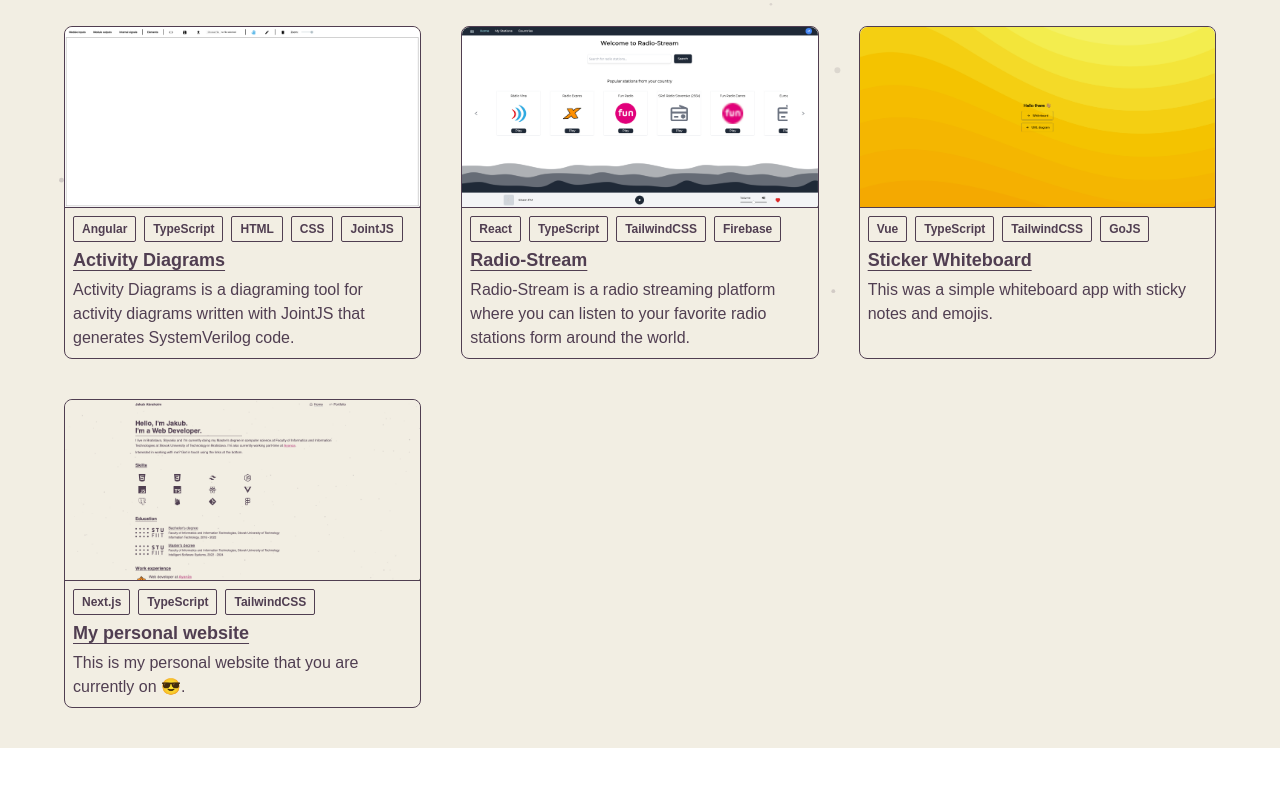
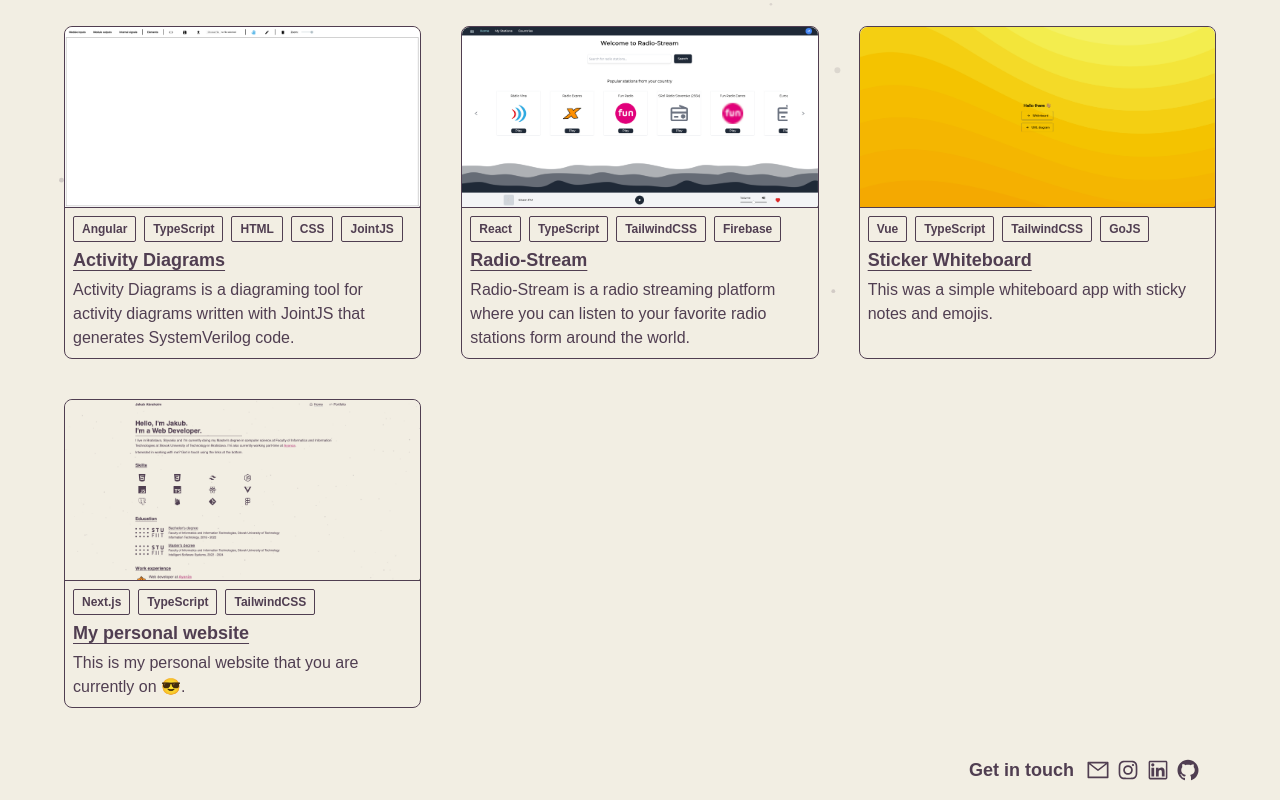
Before and after one commit to jakubabrahoim/next.js-shenenigans, a Next.js app: page /portfolio in a window 1280 px wide. Shown: the part 503-1303 px from the top of the page. Before the commit the page ends 1251 px from the top, so only its background shows below. Built offline with nearby package versions, Linux system fonts and the light colour scheme.

Commit message:
added contact footer to portfolio

```diff
--- a/pages/portfolio.tsx
+++ b/pages/portfolio.tsx
@@ -1,5 +1,6 @@
 import type { NextPage } from 'next';
 import Head from 'next/head';
+import Footer from '../components/Footer/Footer';
 
 import Navigation from '../components/Navigation/Navigation';
 import ParticlesBackground from '../components/ParticlesBackground';
@@ -11,16 +12,27 @@ const Portfolio: NextPage = () => {
             <Head>
                 <meta charSet='utf-8' />
                 <meta name='author' content='Jakub Abrahoim' />
-				<meta name='keywords' content='Jakub Abrahoim, Portfolio, Radio Stream' />
-				<meta name='viewport' content='width=device-width, initial-scale=1.0' />
-				<link rel='icon' type='image/x-icon' href='/images/portfolioFavicon.ico' />
+                <meta
+                    name='keywords'
+                    content='Jakub Abrahoim, Portfolio, Radio Stream'
+                />
+                <meta
+                    name='viewport'
+                    content='width=device-width, initial-scale=1.0'
+                />
+                <link
+                    rel='icon'
+                    type='image/x-icon'
+                    href='/images/portfolioFavicon.ico'
+                />
                 <title>Portfolio</title>
             </Head>
             <ParticlesBackground />
             <Navigation />
             <PortfolioWrapper />
+            <Footer />
         </section>
-	)
-}
+    );
+};
 
 export default Portfolio;
```
Lines whose indentation alone changed are shown as unchanged.
